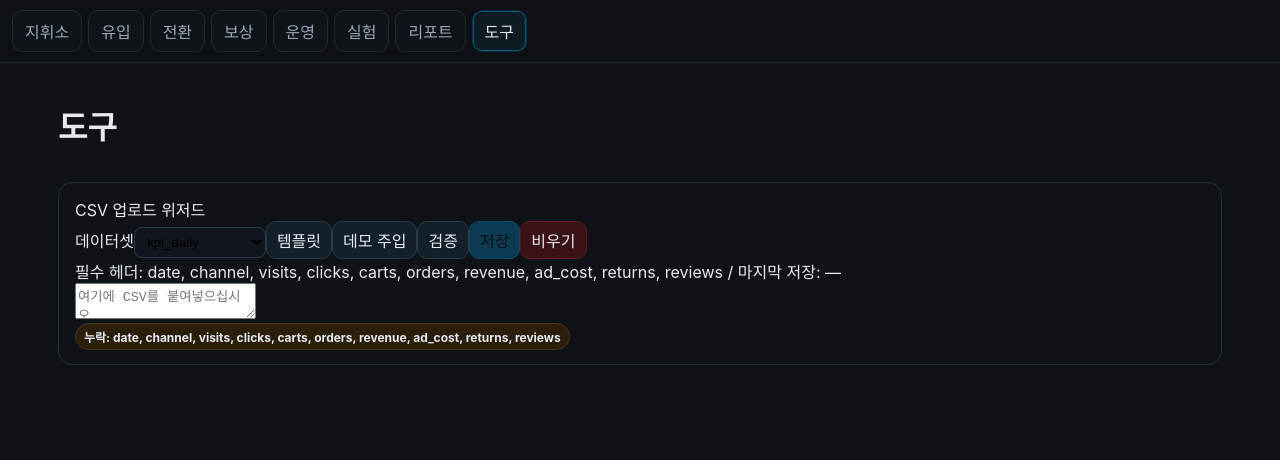
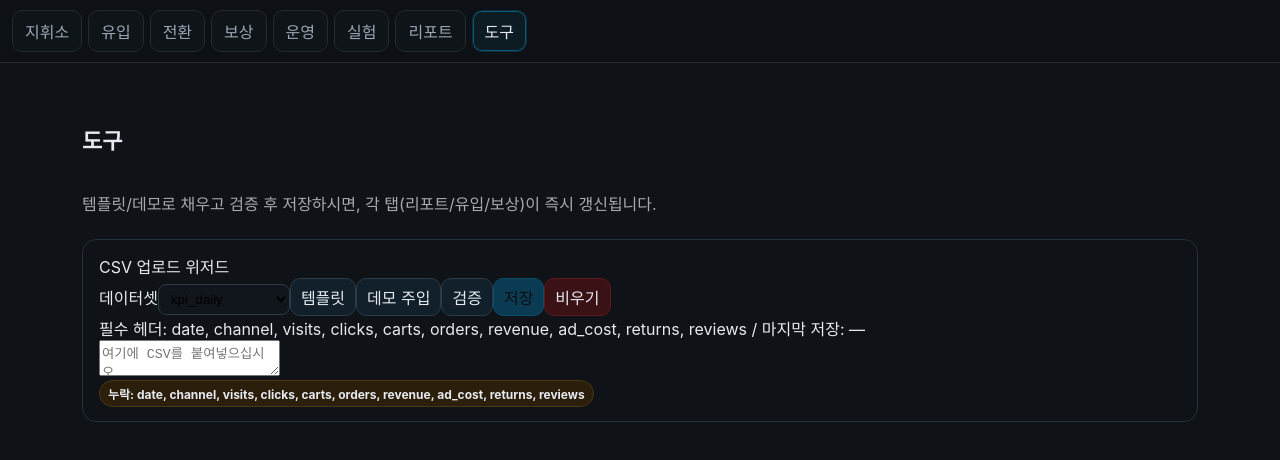
Before and after one commit to sht27363838-glitch/zp-v3.0, a Next.js app: page /tools in a window 1280 px wide. Shown: the top 460 px of the page. Built offline with nearby package versions, Linux system fonts and the light colour scheme.

Commit message:
Update page.tsx

```diff
--- a/app/(tabs)/tools/page.tsx
+++ b/app/(tabs)/tools/page.tsx
@@ -1,9 +1,17 @@
-'use client'
-import React from 'react';
-import CsvWizard from '../../_components/CsvWizard';
-export default function Tools(){
-  return <div className="page">
-    <h1>도구</h1>
-    <CsvWizard/>
-  </div>
+// app/(tabs)/tools/page.tsx
+import CsvWizard from '@/app/_components/CsvWizard';
+
+export default function ToolsPage(){
+  return (
+    <div className="page">
+      <h2 className="title">도구</h2>
+      <p className="hint">템플릿/데모로 채우고 검증 후 저장하시면, 각 탭(리포트/유입/보상)이 즉시 갱신됩니다.</p>
+      <CsvWizard/>
+      <style jsx>{`
+        .page{ padding:24px; }
+        .title{ font-size:22px; font-weight:700; margin-bottom:8px; }
+        .hint{ opacity:.7; margin-bottom:12px; }
+      `}</style>
+    </div>
+  );
 }
```
